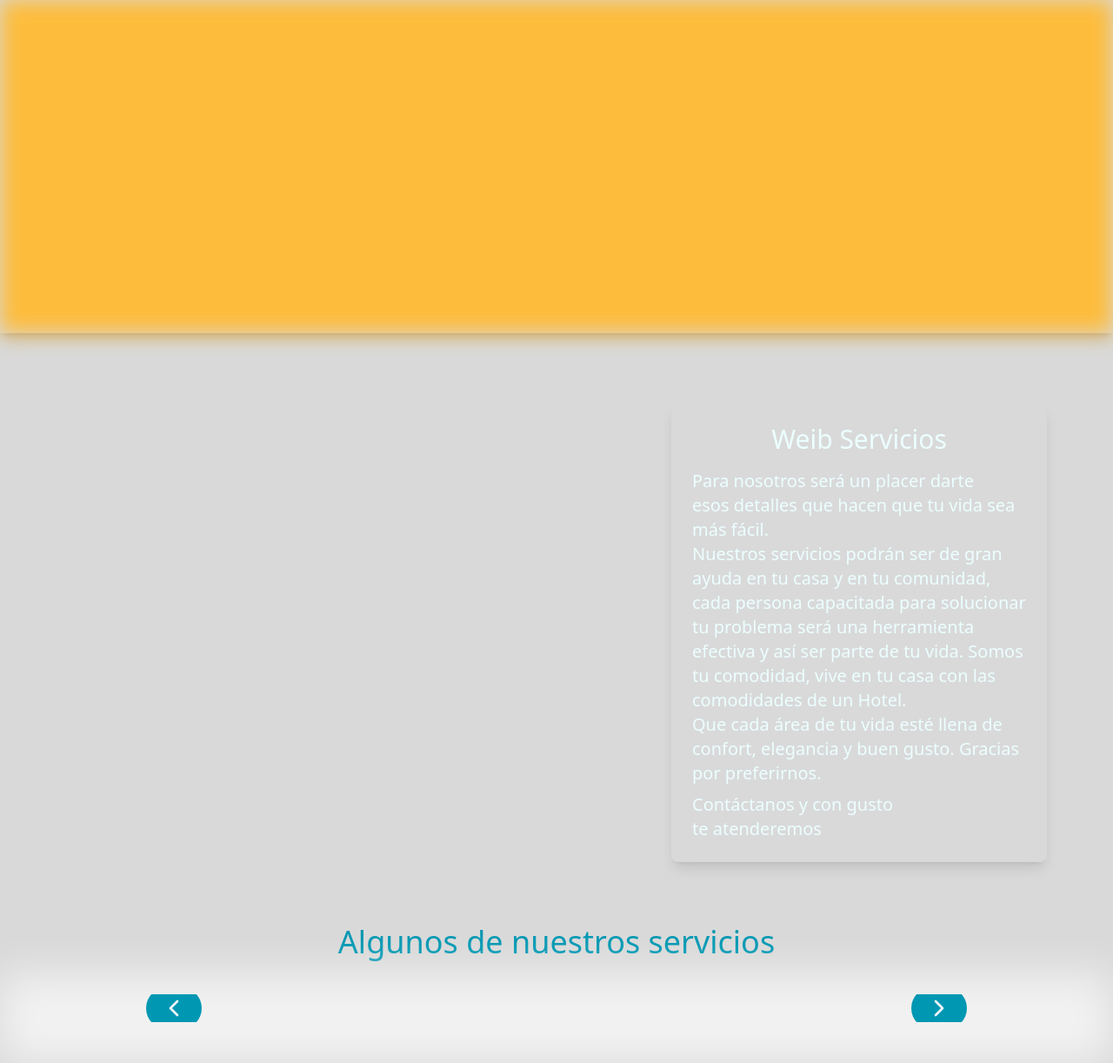
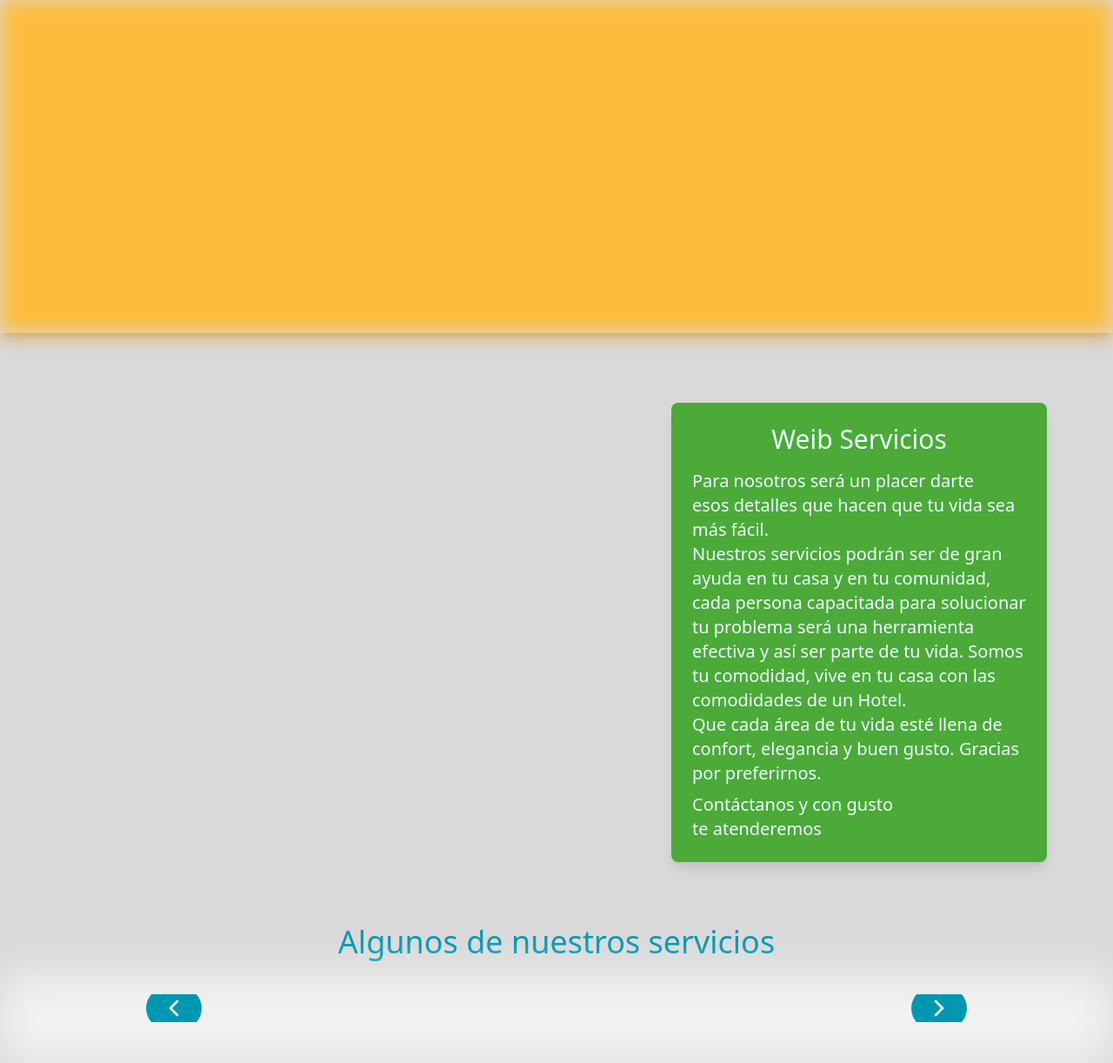
Before and after one commit to djvp3030/weib, a Django app: template main/templates/main.html in a window 1280 px wide. Shown: the part 74-1296 px from the top of the page at 87% size. Run offline with Django 5.2, Linux system fonts and the light colour scheme; the template is opened without the code that fills it, so the values that code supplies are empty; some libraries are stand-ins or nearby versions.

Commit message:
other changes

```diff
--- a/main/templates/main.html
+++ b/main/templates/main.html
@@ -39,7 +39,7 @@
     <!-- Servicios -->
     <section class="items-center mt-4 relative">
       <div
-        class="absolute bg-gradient-to-r from-[#6bcf5a]/70 from-10% w-full h-full blur-md"
+        class="absolute bg-gradient-to-r from-[#4baa38]/70 from-10% w-full h-full blur-md"
       ></div>
       <div class="flex justify-center space-x-14">
         <div class="flex relative w-1/2 h-96 self-center">
@@ -53,7 +53,7 @@
         </div>
 
         <div
-          class="flex flex-col mt-10 p-6 rounded-lg shadow-lg bg-[#6bcf5a] mb-12 z-40"
+          class="flex flex-col mt-10 p-6 rounded-lg shadow-lg bg-[#4baa38] mb-12 z-40"
         >
           <h3 class="text-3xl mb-4 mx-2 self-center text-cyan-50">
             Weib Servicios
@@ -163,7 +163,7 @@
     <!-- Tienda -->
     <section class="items-center relative">
       <div
-        class="absolute bg-gradient-to-l from-from-[#6bcf5a]/70 form-10% w-full h-full blur-md"
+        class="absolute bg-gradient-to-l from-[#4baa38]/70 form-10% w-full h-full blur-md"
       ></div>
       <div class="flex justify-center py-10 space-x-14 ml-8 relative-to">
         <div
```
